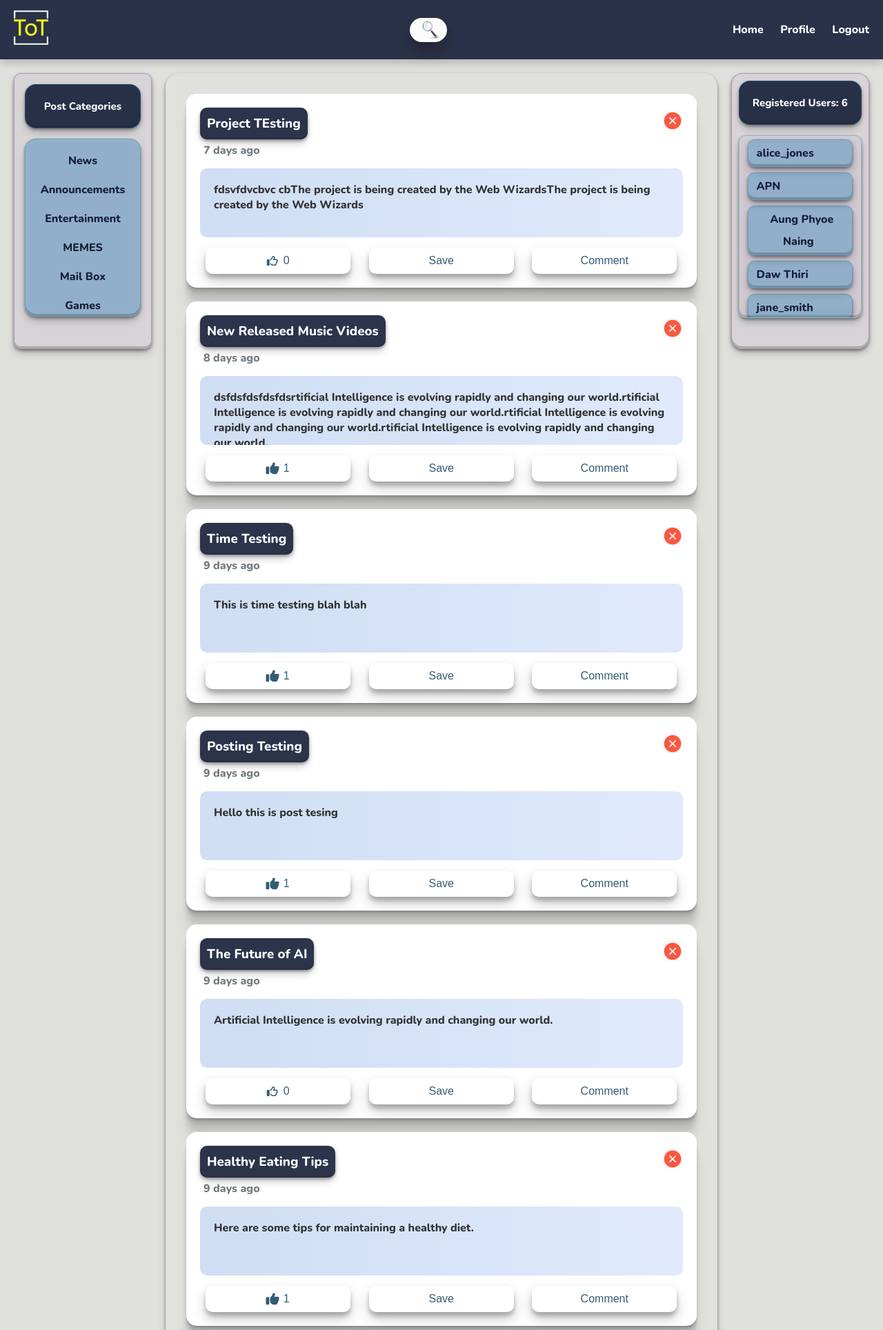
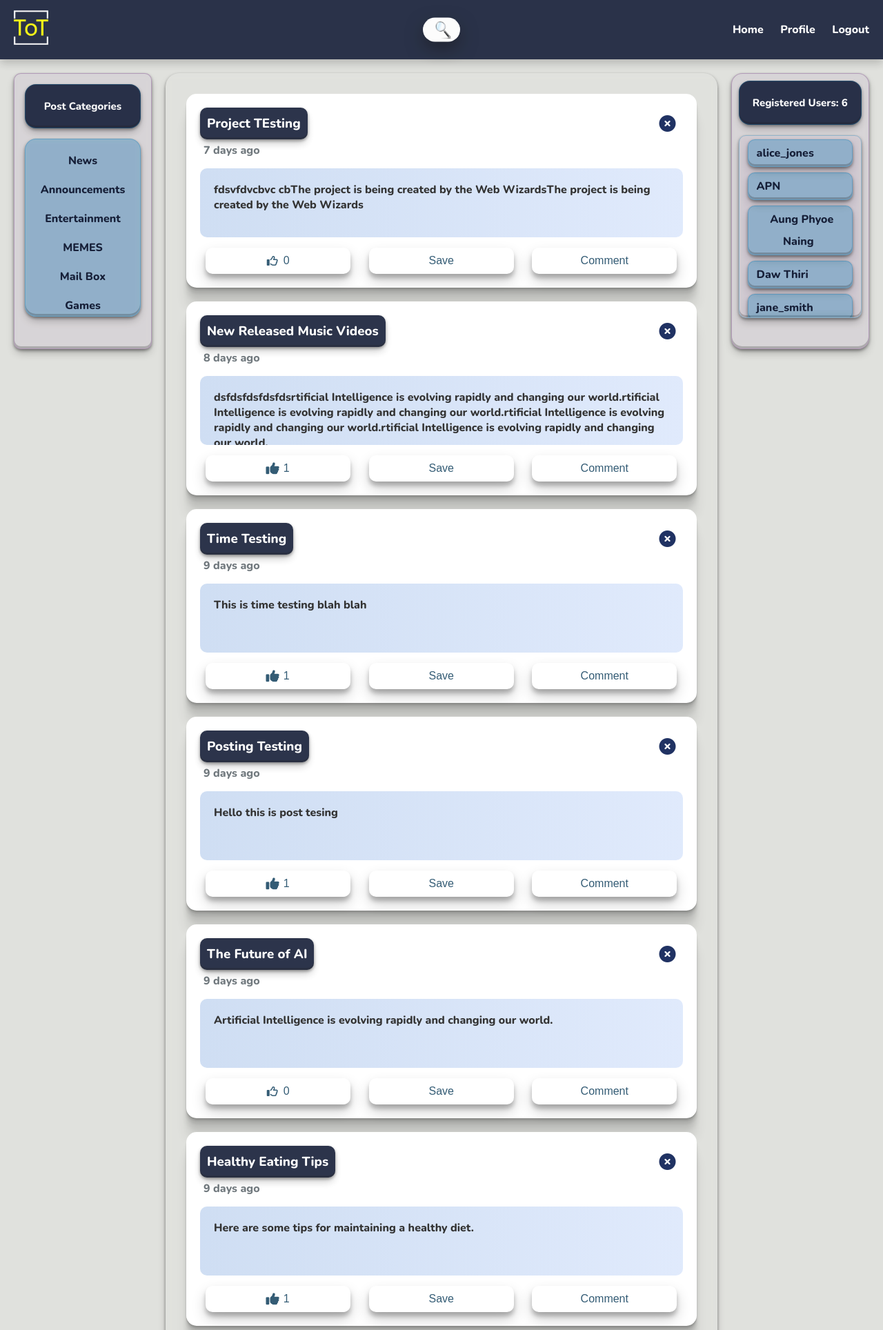
Before and after one commit to Hsu-Thiri-Naing/TOT, a PHP site: page / in a window 1280 px wide. Shown: the top 1928 px of the page at 69% size. Run offline with PHP 8.4, Linux system fonts and the light colour scheme; a user stored in the database is signed in; data comes from the database, SQL or seed files in the repository; data that the repository does not hold is empty; some libraries are stand-ins or nearby versions.

Commit message:
Some minor style chages

```diff
--- a/css/glass_style.css
+++ b/css/glass_style.css
@@ -110,10 +110,14 @@ header nav a:hover {
   display: flex;
   cursor: pointer;
   padding: 10px 6px 10px 15px;
+  position: absolute;
   background: #fff;
   border-radius: 30px;
   align-items: center;
-  margin-left: 130px;
+  top: 50%;
+  left: 50%;
+
+  transform: translate(-50%, -50%);
 
   box-shadow: 0 10px 25px rgba(0, 0, 0, 0.5);
 }
@@ -269,7 +273,7 @@ main {
   max-width: 800px;
   margin: 0 auto;
   margin-bottom: 20px;
-  transition: 0.3s;
+  transition: ease-in-out 0.3s;
 }
 
 .post:hover {
@@ -311,11 +315,25 @@ main {
 }
 
 .close-btn {
-  background: transparent;
+  padding: 5px;
   border: none;
   font-size: 24px;
-  color: #ff9a9e;
+  color: #161f38;
   cursor: pointer;
+}
+
+.close-btn i{
+  color: #203263;
+  padding: 5px;
+  transition:.4s;
+}
+
+.close-btn i:hover{
+
+
+  color:#872c2c;
+  transform: scale(1.09);
+
 }
 
 .post-image {
@@ -656,16 +674,17 @@ button:hover {
 }
 
 .dialog-box{
-
+  position: absolute;
+  top: 50px;
+  left: 500px;
   width: 50%;
   background: #5c6c97;
   color: rgb(241, 240, 237);
   font-weight: bold;
   border-radius: 15px;
   padding: 50px;
-  margin: auto;
+
   text-align: center;
   box-shadow: rgba(0, 0, 0, 0.25) 0px 14px 28px, rgba(0, 0, 0, 0.22) 0px 10px 10px;
-  margin-top: 80px;
 
 }
--- a/js/script.js
+++ b/js/script.js
@@ -79,7 +79,7 @@ function savePost(postId) {
   xhr.onreadystatechange = function () {
     if (xhr.readyState === XMLHttpRequest.DONE && xhr.status === 200) {
       // Optionally handle the response
-      alert("Post saved successfully!");
+
     }
   };
   xhr.send("post_id=" + postId);
--- a/load_posts.php
+++ b/load_posts.php
@@ -44,7 +44,7 @@ while ($post = $result->fetch_assoc()) {
                 <h3><?php echo $post['title'] ?></h3>
             </div>
             <div class="close-btn" onclick="hidePost(<?php echo $post['id']; ?>)">
-                <img src="Close.png" width="30" height="30" alt="Close">
+            <i class="fa-solid fa-circle-xmark"></i>
             </div>
         </div>
         <div class="posted-time" style="color :#71797E; margin-top : 5px; margin-left: 5px">
```
